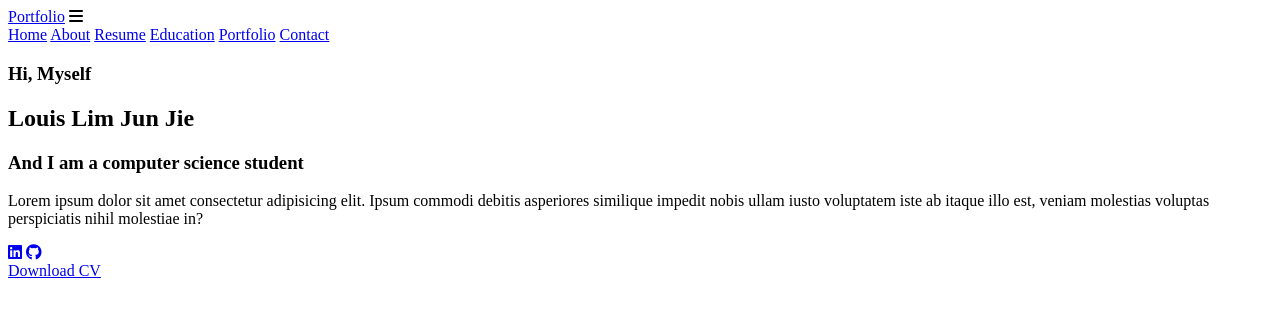
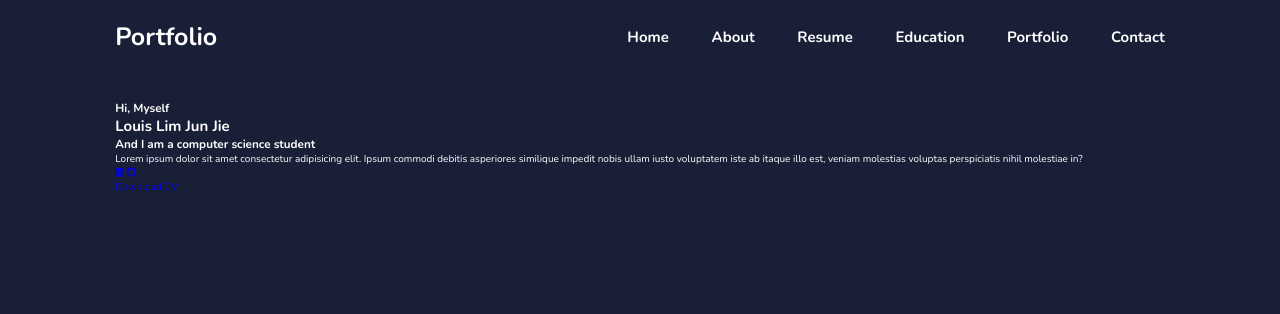
Before and after one commit to TheKillerLord/personal-website, a plain HTML site: page index.html in a window 1280 px wide. Drawn offline with nearby package versions, Linux system fonts and the light colour scheme; files that its build step writes are made by us from their sources.

Commit message:
Added CSS for Home Page

```diff
--- a/index.html
+++ b/index.html
@@ -8,7 +8,7 @@
     <link rel="stylesheet" href="https://cdnjs.cloudflare.com/ajax/libs/font-awesome/6.5.2/css/all.min.css" integrity="sha512-SnH5WK+bZxgPHs44uWIX+LLJAJ9/2PkPKZ5QiAj6Ta86w+fsb2TkcmfRyVX3pBnMFcV7oQPJkl9QevSCWr3W6A==" crossorigin="anonymous" referrerpolicy="no-referrer" />
 
     <!--Main CSS-->
-    <link rel="stylesheet" href="Style/styles.css">
+    <link rel="stylesheet" href="styles.css">
     <title>Personal Website</title>
 </head>
 <body>
@@ -28,6 +28,7 @@
         </nav>
 
     </header>
+
     <!--Home Section Design-->
     <section class="home" id="home">
         <div class="home-content">
@@ -47,7 +48,7 @@
         </div>
     </section>
 
-    <script>JS/main.js</script>
+    <script src="main.js"></script>
 
 </body>
 </html>
--- a/styles.css
+++ b/styles.css
@@ -0,0 +1,73 @@
+@import url('https://fonts.googleapis.com/css2?family=Nunito:ital,wght@0,200..1000;1,200..1000&display=swap');
+
+* {
+    margin: 0;
+    padding: 0;
+    box-sizing: border-box;
+    text-decoration: none;
+    border: none;
+    outline: none;
+    scroll-behavior: smooth;
+    font-family: 'Nunito', sans-serif;
+
+}
+
+:root {
+    --bg-color: #191f36;
+    --snd-bf-color: #262B40;
+    --text-color: #fff;
+    --main-color: #59B2F4;
+}
+
+html {
+    font-size: 62.5%;
+    overflow-x: hidden;
+}
+
+body {
+    background: var(--bg-color);
+    color: var(--text-color);
+}
+
+section {
+    min-height: 100vh;
+    padding: 10rem 9% 2rem;
+}
+
+.header {
+    position: fixed;
+    top: 0;
+    left: 0;
+    width: 100%;
+    padding: 2rem 9%;
+    background: var(--bg-color);
+    display: flex;
+    justify-content: space-between;
+    align-items: center;
+    z-index: 100;
+}
+
+.logo {
+    font-size: 2.5rem;
+    color: var(--text-color);
+    font-weight: 700;
+    cursor: default;
+}
+
+.navbar a {
+    font-size: 1.5rem;
+    color: var(--text-color);
+    margin-left: 4rem;
+    font-weight: 700;
+}
+
+.navbar a:hover,
+.navbar a.active {
+    color: var(--text-color);
+}
+
+#menu-icon {
+    font-size: 3.6rem;
+    color: var(--text-color);
+    display: none;
+}
```
